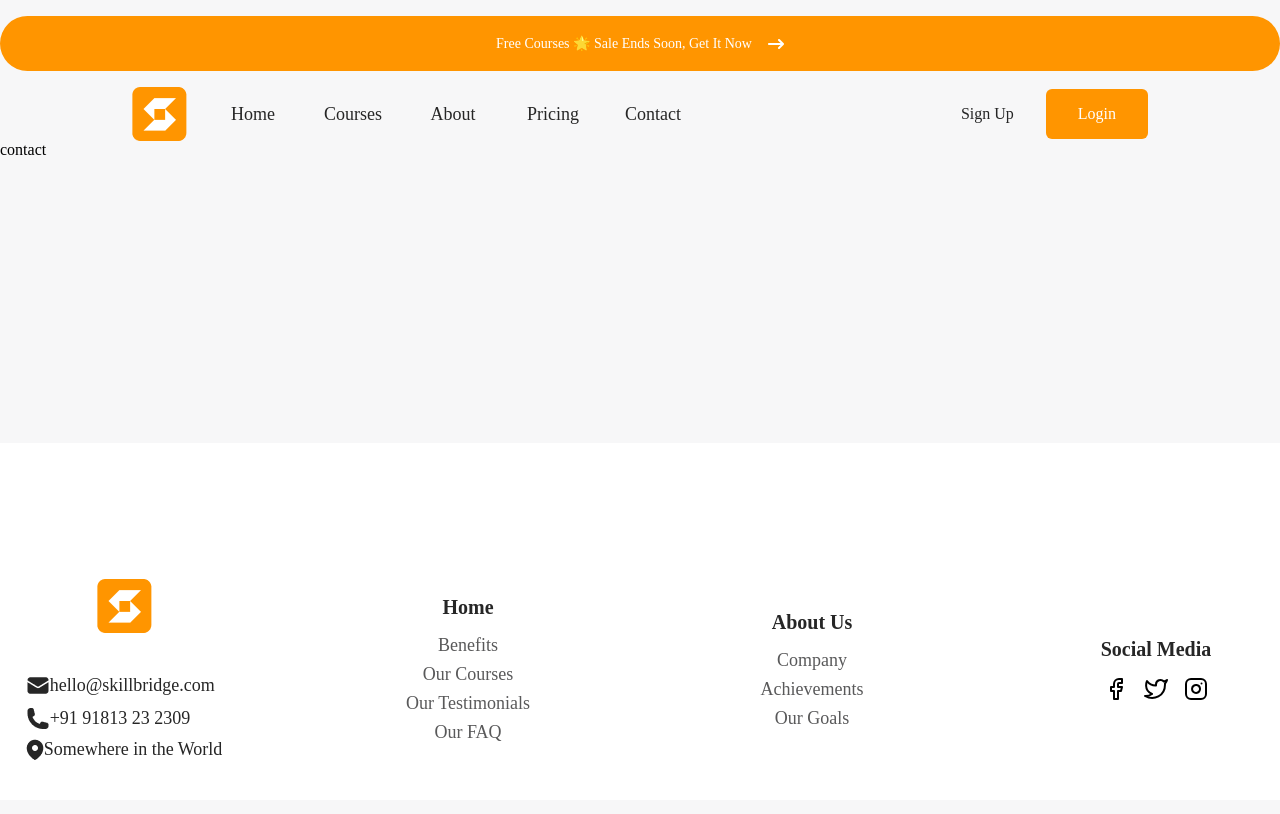
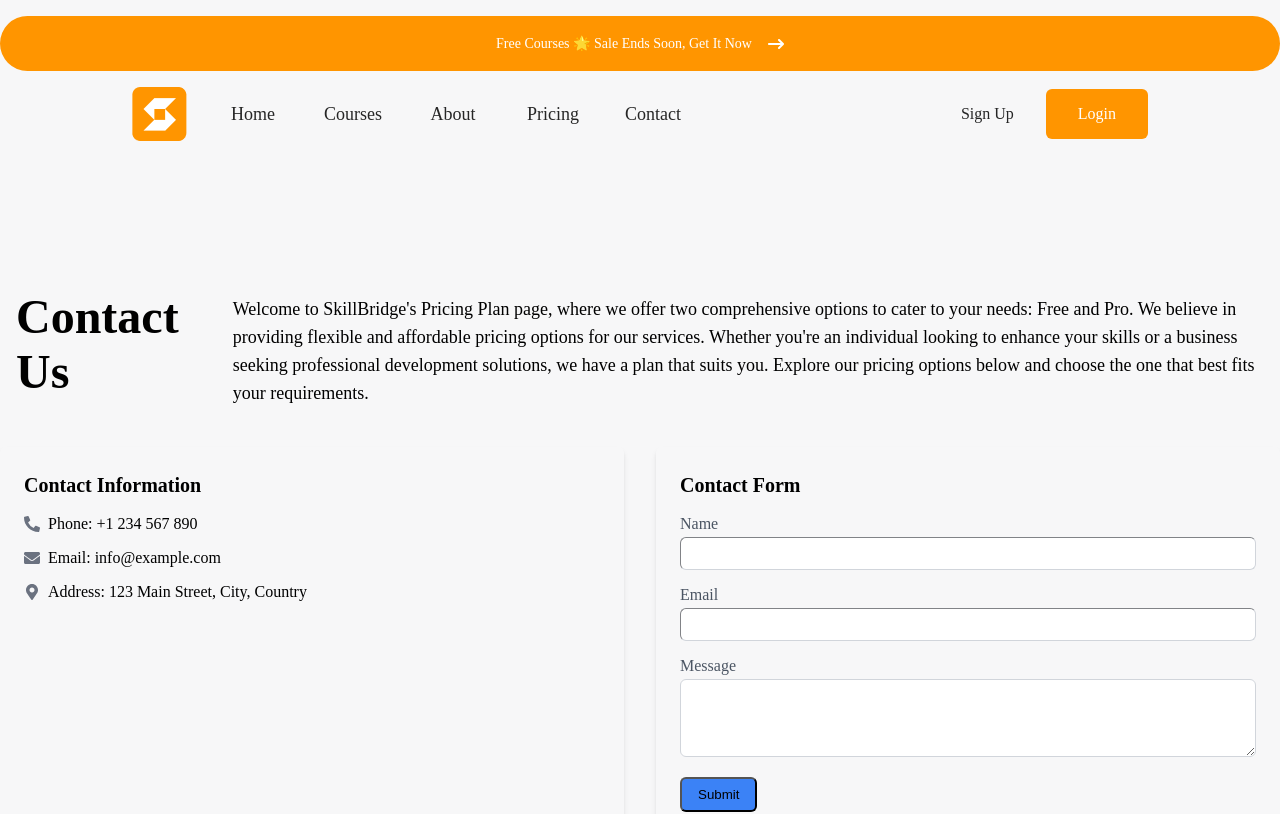
Before and after one commit to Tunahanclr16/Course-Project, a React (Vite) app: page /Contact in a window 1280 px wide. Shown: the top 814 px of the page. Built offline with nearby package versions, Linux system fonts and the light colour scheme; no server answers.

Commit message:
finish project

```diff
--- /dev/null
+++ b/src/components/ContactUs/Contact.jsx
@@ -0,0 +1,76 @@
+import { FaPhoneAlt, FaEnvelope, FaMapMarkerAlt } from "react-icons/fa";
+import SectionHeader from "../../ui/SectionHeader";
+
+export default function Contact() {
+  return (
+    <div className="container mx-auto py-8">
+      <SectionHeader
+        title={"Contact Us"}
+        description={
+          "Welcome to SkillBridge's Pricing Plan page, where we offer two comprehensive options to cater to your needs: Free and Pro. We believe in providing flexible and affordable pricing options for our services. Whether you're an individual looking to enhance your skills or a business seeking professional development solutions, we have a plan that suits you. Explore our pricing options below and choose the one that best fits your requirements."
+        }
+      />
+      <div className="grid grid-cols-1 md:grid-cols-2 gap-8 mt-8">
+        <div className="bg-white shadow-md rounded-md p-6">
+          <h2 className="text-xl font-semibold mb-4">Contact Information</h2>
+          <div className="flex items-center mb-4">
+            <FaPhoneAlt className="text-gray-500 mr-2" />
+            <p>Phone: +1 234 567 890</p>
+          </div>
+          <div className="flex items-center mb-4">
+            <FaEnvelope className="text-gray-500 mr-2" />
+            <p>Email: info@example.com</p>
+          </div>
+          <div className="flex items-center">
+            <FaMapMarkerAlt className="text-gray-500 mr-2" />
+            <p>Address: 123 Main Street, City, Country</p>
+          </div>
+        </div>
+        <div className="bg-white shadow-md rounded-md p-6">
+          <h2 className="text-xl font-semibold mb-4">Contact Form</h2>
+          <form>
+            <div className="mb-4">
+              <label htmlFor="name" className="block text-gray-600 mb-1">
+                Name
+              </label>
+              <input
+                type="text"
+                id="name"
+                name="name"
+                className="w-full border border-gray-300 rounded-md py-2 px-3 focus:outline-none focus:border-blue-500"
+              />
+            </div>
+            <div className="mb-4">
+              <label htmlFor="email" className="block text-gray-600 mb-1">
+                Email
+              </label>
+              <input
+                type="email"
+                id="email"
+                name="email"
+                className="w-full border border-gray-300 rounded-md py-2 px-3 focus:outline-none focus:border-blue-500"
+              />
+            </div>
+            <div className="mb-4">
+              <label htmlFor="message" className="block text-gray-600 mb-1">
+                Message
+              </label>
+              <textarea
+                id="message"
+                name="message"
+                rows="4"
+                className="w-full border border-gray-300 rounded-md py-2 px-3 focus:outline-none focus:border-blue-500"
+              ></textarea>
+            </div>
+            <button
+              type="submit"
+              className="bg-blue-500 text-white py-2 px-4 rounded-md hover:bg-blue-600"
+            >
+              Submit
+            </button>
+          </form>
+        </div>
+      </div>
+    </div>
+  );
+}
--- a/src/components/CourseDetail.jsx/Detail.jsx
+++ b/src/components/CourseDetail.jsx/Detail.jsx
@@ -1,11 +1,11 @@
 import React, { useState } from "react";
 import ReactPlayer from "react-player";
 import { useNavigate } from "react-router-dom";
-
+import { useAuth } from "../../hooks/useAuth";
 export default function Detail({ course }) {
   const [modalOpen, setModalOpen] = useState(false);
   const [videoUrl, setVideoUrl] = useState("");
-
+  const { user, logout } = useAuth(); // Firebase Authentication hookunu kullanın
   const openModal = (url) => {
     setVideoUrl(url);
     setModalOpen(true);
@@ -43,7 +43,9 @@ export default function Detail({ course }) {
       {modalOpen && (
         <div className="fixed top-0 left-0 w-full h-full flex justify-center items-center">
           <div className="bg-black/35 absolute w-full h-full left-0 right-0"></div>
-          <div className="bg-white z-50 p-4 rounded-lg">
+        {
+          user ? (
+            <div className="bg-white z-50 p-4 rounded-lg">
             <ReactPlayer
               url={videoUrl}
                 className="md:flex hidden"
@@ -72,6 +74,12 @@ export default function Detail({ course }) {
               </button>
             </div>
           </div>
+          ):(
+            <div>
+              lütfen giris yapın
+            </div>
+          )
+        }
         </div>
       )}
     </div>
--- a/src/components/Register/Register.jsx
+++ b/src/components/Register/Register.jsx
@@ -29,9 +29,9 @@ export default function Register() {
         password
       );
       await updateProfile(userCredential.user, { displayName: name });
-      toast.success("The registration process is successfull,you will be directed to the login page")
+      toast.success("Registration was successful, you will be directed to the login page")
       setTimeout(() => {
-          navigate('/login')
+          navigate('/courses')
       }, 2000);
     } catch (error) {
      toast.error(error.message)
@@ -40,6 +40,8 @@ export default function Register() {
 
   return (
     <div className="flex px-2 justify-center mx-auto items-center rounded mt-[50px] ">
+      <ToastContainer/>
+
       <div className="bg-[#FFFFFF] w-[357px] sm:w-[540px] md:w-[660px] h-[560px] sm:h-[600px] md:h-[750px] rounded-xl">
         <div className="text-center mt-[50px]">
           <h2 className="text-grey-15 md:text-[38px] text-[28px] lgg:text-[48px]">Sign Up</h2>
@@ -105,7 +107,6 @@ export default function Register() {
           </form>
         </div>
       </div>
-      <ToastContainer/>
     </div>
   );
 }
--- a/src/layout/Navbar.jsx
+++ b/src/layout/Navbar.jsx
@@ -14,7 +14,11 @@ export default function Navbar() {
   const toggleNav = () => {
     setNav(!nav);
   };
-
+  const handleLogout=()=>{
+      setTimeout(() => {
+          logout()
+      }, 2000);
+  }
   return (
     <div className="content">
       <div className="flex sm:mx-[24px] md:mx-[132px] mx-2 justify-between items-center">
@@ -69,7 +73,7 @@ export default function Navbar() {
         </div>
         <div className="flex items-center gap-2 sm:gap-0">
         {user ? (
-            <button onClick={logout} className="p-6 no-underline sm:px-8 py-4 border-none outline-none text-grey-15 bg-transparent rounded-md cursor-pointer">
+            <button onClick={handleLogout} className="p-6 no-underline sm:px-8 py-4 border-none outline-none text-[#fff] hover:bg-orange-70 bg-orange-50 rounded-md cursor-pointer">
               Logout
             </button>
           ) : (
--- a/src/pages/Contact.jsx
+++ b/src/pages/Contact.jsx
@@ -1,3 +1,6 @@
+import ContactUs from "../components/ContactUs/Contact"
 export default function Contact() {
-  return <div>contact</div>;
+  return <div>
+    <ContactUs/>
+  </div>;
 }
```
